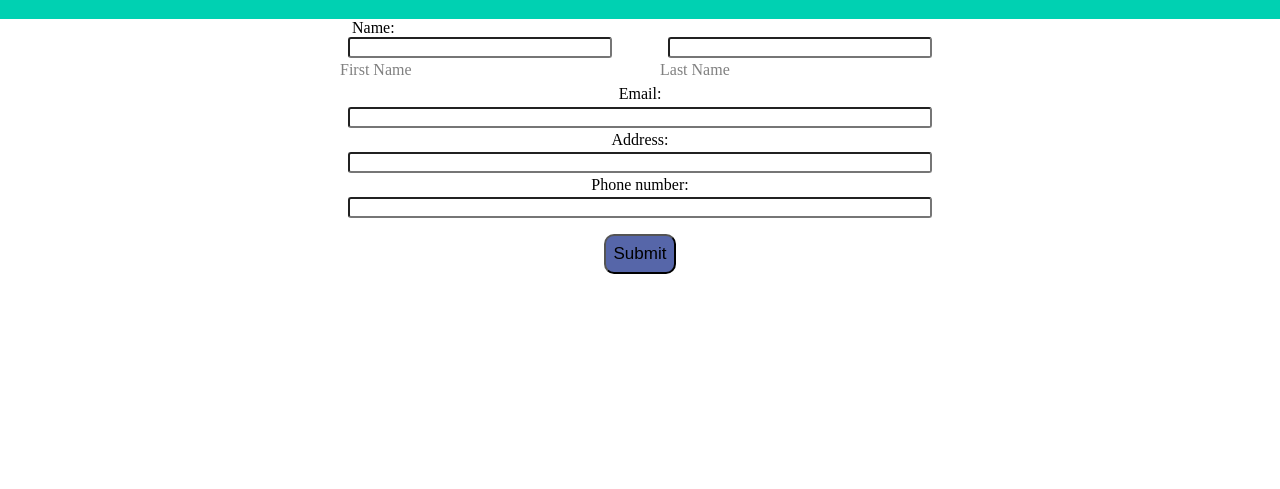
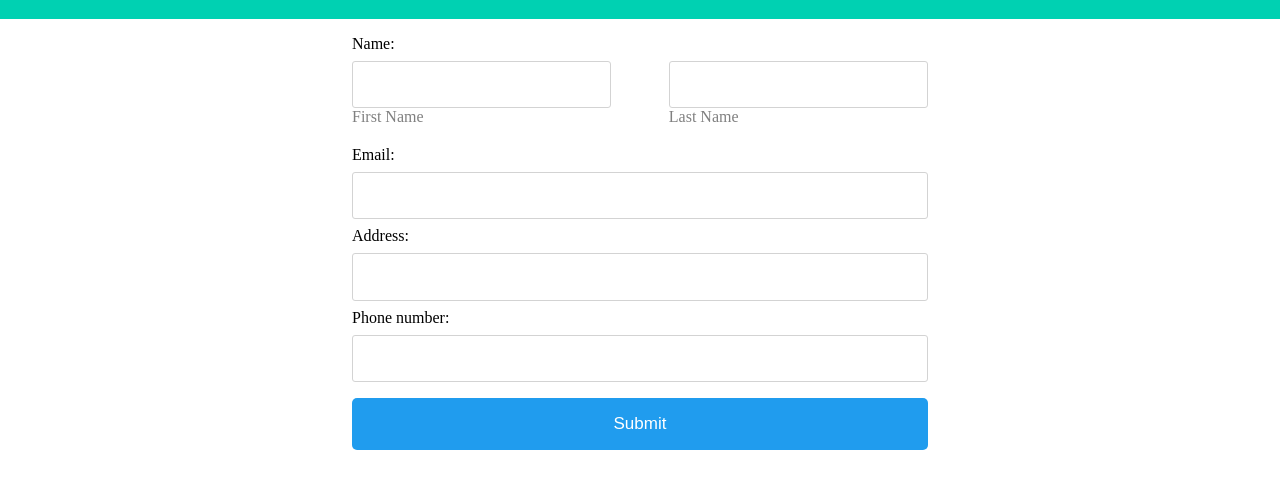
Before and after one commit to cristi988/text-book, a plain HTML site: page index.html in a window 1280 px wide. Shown: the part 61-550 px from the top of the page. Drawn offline with Linux system fonts and the light colour scheme.

Commit message:
new interface with new code

```diff
--- a/index.html
+++ b/index.html
@@ -13,43 +13,42 @@
          <h1>Contact Form</h1>
     </div>
 
-    <form class="w-50">
-        <p class="title w-90">Name:</p>
-
-        <div class="content w-100">
-
+    <form class="w-50 mt-1 ">
+        <div class="w-100">
+            <label class="title w-100 text-left">Name:</label>
+            <div class="content w-100 ">
                 <div class="inline-form-control w-50">
-                <input class="rows w-80" type="text" name="fName" id="fName">
+                    <input class="rows w-100" type="text" name="fName" id="fName">
                     <label for="fName" class="w-100 light-colour">First Name </label>
                 </div>
 
                 <div class="inline-form-control w-50">
-                <input class="rows w-80" type="text" name="lName" id="lName">
+                    <input class="rows w-100" type="text" name="lName" id="lName">
                     <label for="lName" class="w-100 light-colour">Last Name </label>
                 </div>
 
             </div>
+        </div>
 
-
-        <div class="content w-100">
-            <div class="inline-form-control w-100">
+        <div class="content w-100 ">
+            <div class="inline-form-control w-100 mt-2">
                 <label for="email">Email: </label>
-                <input class="rows w-90" type="email" name="email" id="email">
+                <input class="rows w-100 mt-1" type="email" name="email" id="email">
             </div>
         </div>
 
 
         <div class="content w-100">
-            <div class="inline-form-control w-100">
+            <div class="inline-form-control w-100 mt-1">
                 <label for="address">Address: </label>
-                <input class="rows w-90" type="text" name="addr" id="address">
+                <input class="rows w-100 mt-1" type="text" name="addr" id="address">
             </div>
         </div>
 
         <div class="content w-100">
-            <div class="inline-form-control w-100">
+            <div class="inline-form-control w-100 mt-1">
                 <label for="phone-number"> Phone number: </label>
-                <input class="rows w-90" type="text" name="phone-number" id="phone-number">
+                <input class="rows w-100 mt-1" type="text" name="phone-number" id="phone-number">
             </div>
         </div>
 
--- a/style.css
+++ b/style.css
@@ -18,14 +18,46 @@
     width: 100%;
 }
 
+.w-50 {
+    width: 45%;
+}
+
+.mt-0 {
+    margin-top: 0;
+}
+
+.mt-1 {
+    margin-top: .5rem;
+}
+
+.mt-2{
+    margin-top: 1.2rem;
+}
+
+.my-2{
+    margin-top: 1.2rem!important;
+    margin-bottom: 1.2rem!important;
+}
+
+.p1{
+    padding:1rem;
+}
+
+.p2{
+    padding:2rem;
+}
+
 .light-colour {
     color: gray;;
+}
+
+.text-left{
+    text-align:left;
 }
 
 
 
 #contact-title {
-
     text-align: center;
     background-color: hsl(171, 100%, 41%);
     display: flex;
@@ -34,8 +66,9 @@
 
 
 .title {
-    margin: auto;
+    display:flex;
     text-align: left;
+    padding: .5rem 0rem;
 }
 
 
@@ -43,33 +76,33 @@
 .content {
     display: flex;
     flex-direction: row;
-    justify-content: space-evenly;
+    justify-content: space-between;
     margin: auto;
 }
 
 
 
 .inline-form-control {
-    display : flex;
-    flex-direction: column;
-    align-items: center;
     text-align: left;
 }
 
 
 .rows {
     border-radius: 3px;
+    border:1px solid lightgray;
+    padding:.8rem;
+    font-size:17px;
+}
+
+input{
+    box-sizing: border-box;
 }
 
 body {
     margin: 0px;
 }
 
-label {
-    padding: 0.2rem 1rem;
-    color: black;
-    max-width: 280px;
-}
+
 
 form {
     text-align: center;
@@ -80,8 +113,16 @@ button {
     padding: 0.5rem 0.5rem;
     justify-content: center;
     margin-top: 1rem;
-    border-radius: 10px;
-    background-color: #5666a9;
+    border-radius: 5px;
+    background-color: hsl(204, 86%, 53%);
     font-size: 17px;
+    border:none;
+    padding:1rem;
+    color:white;
+    width: 100%;;
 
 }
+
+/* .border {
+    border:1px solid red;
+} */
```
Lines whose indentation alone changed are shown as unchanged.
